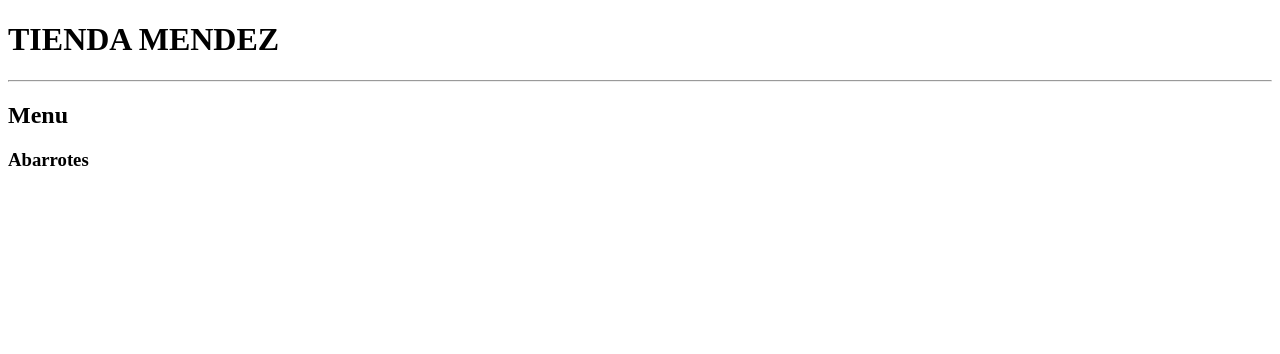
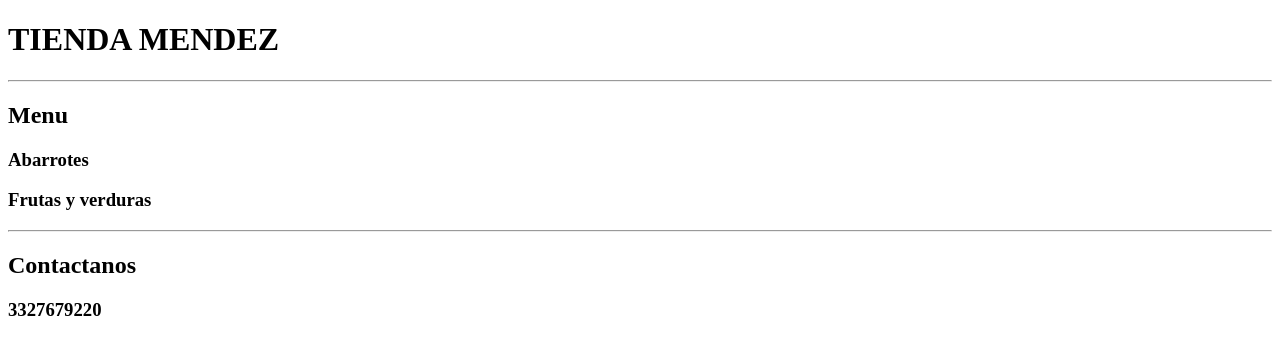
Before and after one commit to B26Roy/prueba-numero-1, a plain HTML site: page index.html in a window 1280 px wide. Drawn offline with Linux system fonts and the light colour scheme.

Commit message:
Update index.html

```diff
--- a/index.html
+++ b/index.html
@@ -9,5 +9,12 @@
     <hr>
     <h2>Menu</h2>
     <h3>Abarrotes</h3>
+    <h3>Frutas y verduras</h3>
+    <hr>
+    <h2>Contactanos</h2>
+    <h3>3327679220</h3>
+
+
+
 </body>
 </html>
```
